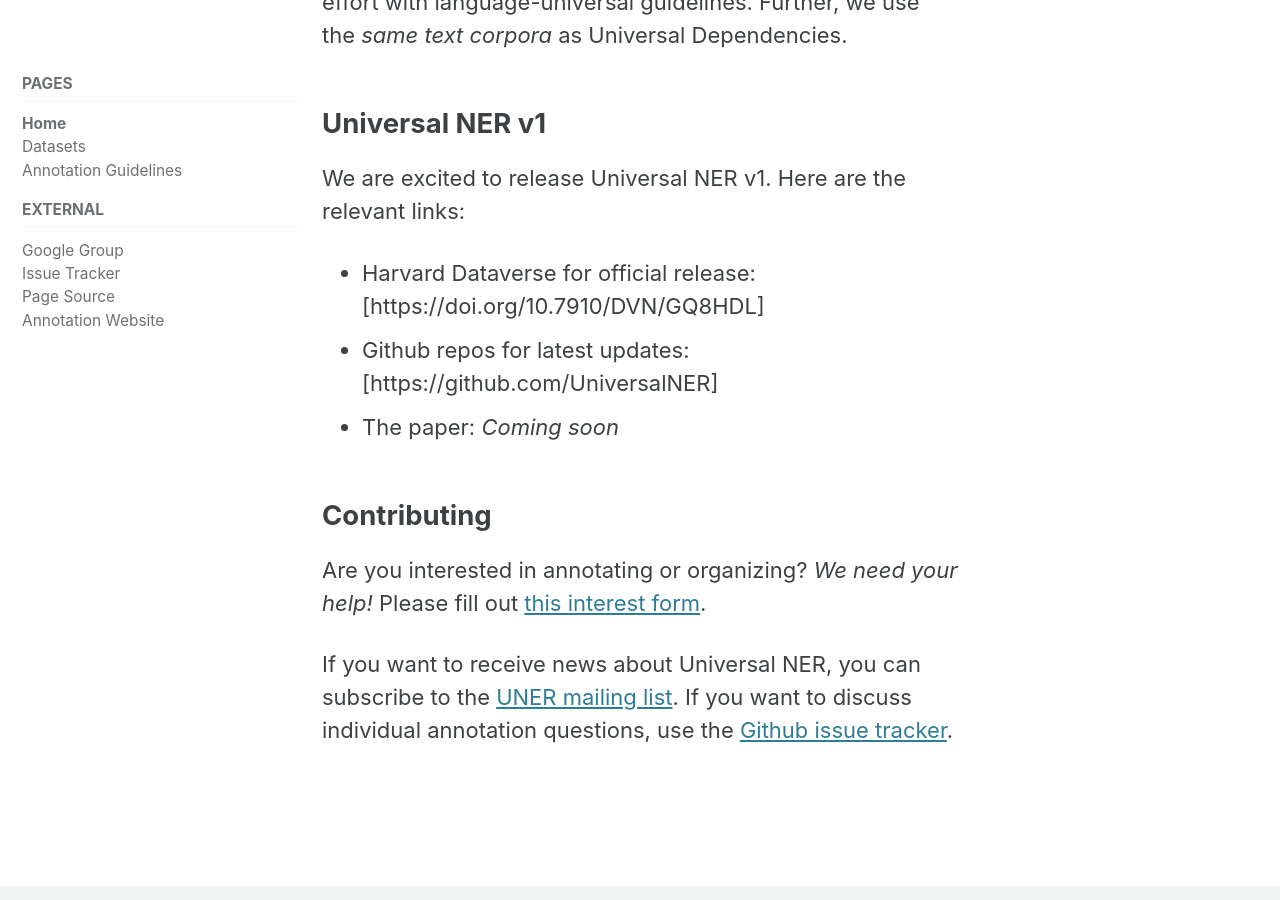
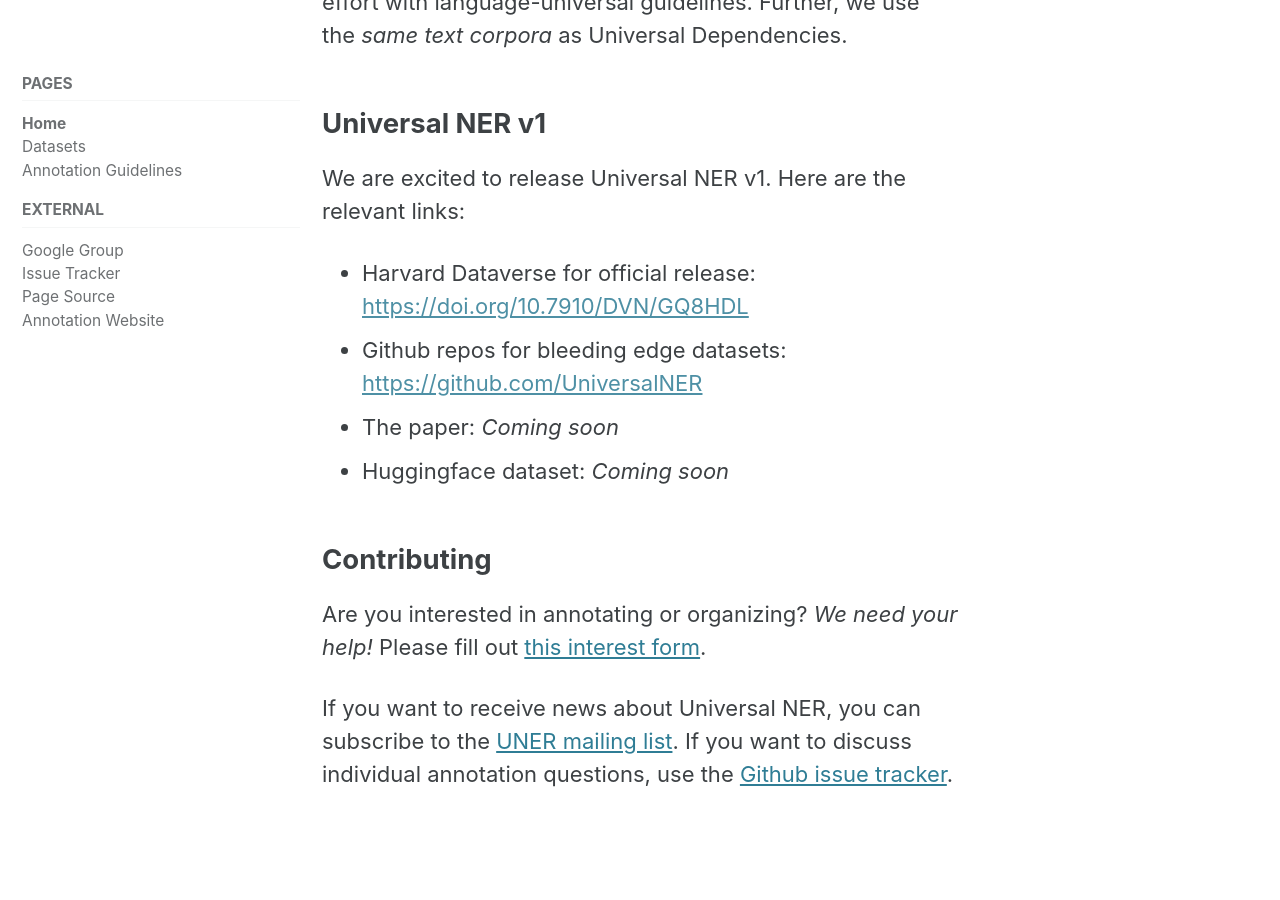
Before and after one commit to UniversalNER/UniversalNER, a Jekyll site: the page built from docs/_pages/home.md, in a window 1280 px wide and 900 px high, scrolled down 375 px. Built offline with Jekyll 4.4.1, drawn with Linux system fonts in a browser that asks for light colours; cached includes are drawn as plain includes; comment, search, counter and statistics services are not loaded.

Commit message:
Update home.md

```diff
--- a/docs/_pages/home.md
+++ b/docs/_pages/home.md
@@ -16,9 +16,10 @@ it is intended to be a large community annotation effort with language-universal
 
 We are excited to release Universal NER v1. Here are the relevant links:
 
-- Harvard Dataverse for official release: [https://doi.org/10.7910/DVN/GQ8HDL]
-- Github repos for latest updates: [https://github.com/UniversalNER]
+- Harvard Dataverse for official release: [https://doi.org/10.7910/DVN/GQ8HDL]()
+- Github repos for bleeding edge datasets: [https://github.com/UniversalNER]()
 - The paper: _Coming soon_
+- Huggingface dataset: _Coming soon_
 
 ## Contributing
 
```
